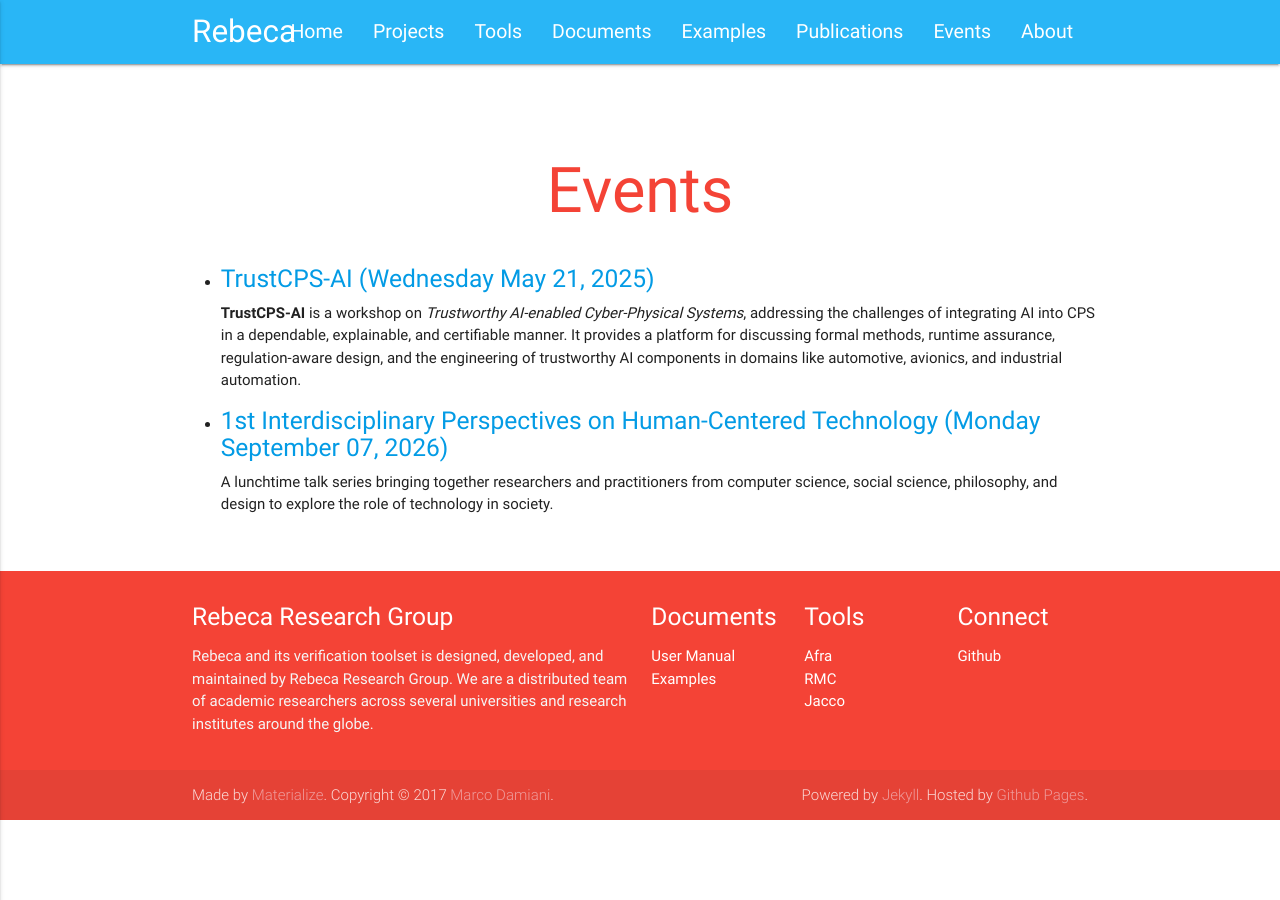
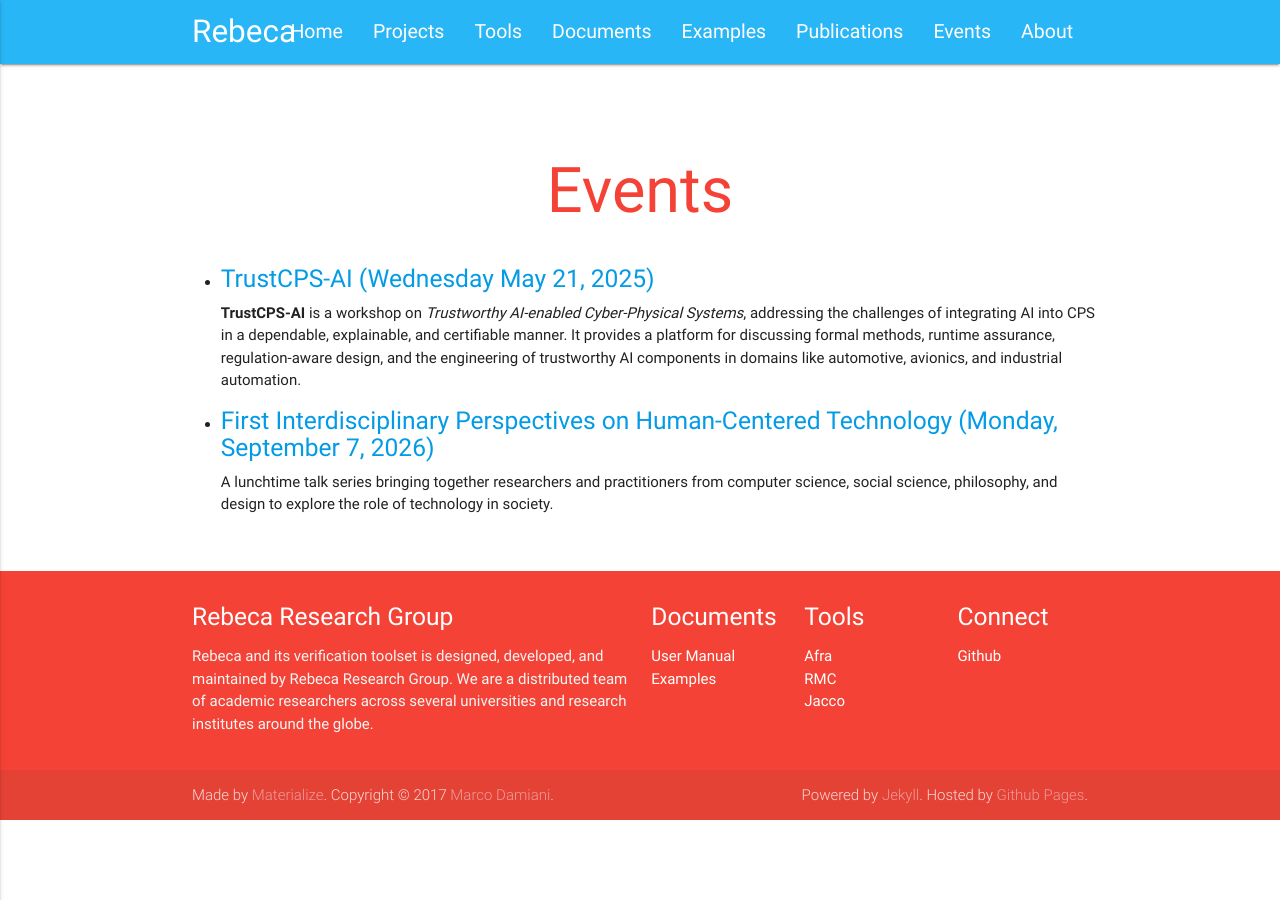
Before and after one commit to rebeca-lang/rebeca-lang.github.io, a Jekyll site: the page built from events.md, in a window 1280 px wide. Built offline with Jekyll 4.4.1, drawn with Linux system fonts in a browser that asks for light colours.

Commit message:
Update events.md

```diff
--- a/events.md
+++ b/events.md
@@ -17,7 +17,7 @@ title: Events
     </li>
     <li>
       <p class="light">
-        <h5 class="Left"><a href="{{ "/events/ASSURE_HumanCenteredTechnology_FirstTalk/FirstTalkWeb.html" | relative_url }}">1st Interdisciplinary Perspectives on Human-Centered Technology (Monday September 07, 2026)</a></h5>
+        <h5 class="Left"><a href="{{ "/events/ASSURE_HumanCenteredTechnology_FirstTalk/FirstTalkWeb.html" | relative_url }}">First Interdisciplinary Perspectives on Human-Centered Technology (Monday, September 7, 2026)</a></h5>
         A lunchtime talk series bringing together researchers and practitioners from computer science, social science, philosophy, and design to explore the role of technology in society.
       </p>
     </li>
```
